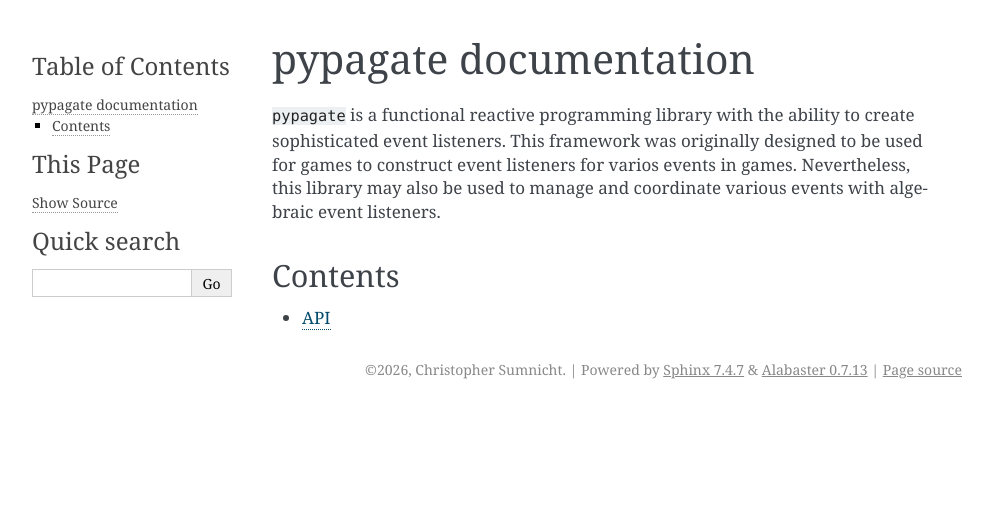
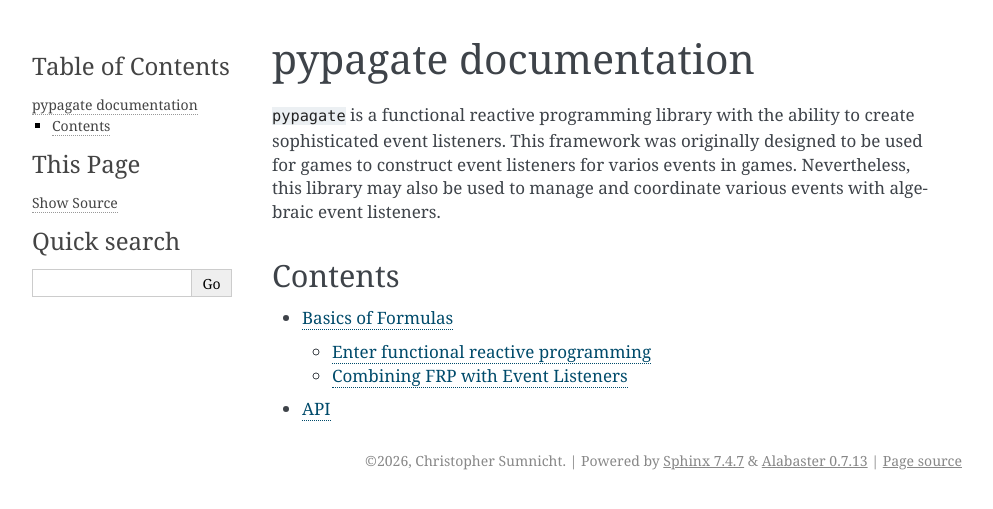
Before and after one commit to thyrgle/pypagate, a Sphinx documentation site: the page built from docs/source/index.rst, in a window 1280 px wide. Shown: the top 509 px of the page, without its empty margins (148-1141 px from the left). Built offline with Sphinx 7.4.7, drawn with Linux system fonts in a browser that asks for light colours; some of the changed lines change nothing that is shown.

Commit message:
Added basic examples to pypagate docs.

````diff
--- /dev/null
+++ b/docs/source/basics.rst
@@ -0,0 +1,64 @@
+Basics of Formulas
+==================
+
+Imagine you are working in a spreadsheet editor such as Excel. You write in a bunch of test scores and then use a formula to calculate the average of all the students. You mistakenly gave one student the wrong score. No worries, you update the score and the average is magically updated.
+
+Now, imagine you are working with Python to do the same thing. You input the student scores in a list and calculate the mean:
+
+.. code-block:: python
+
+   >>> from statistics import mean
+   >>> scores = [80, 85, 95, 100]
+   >>> mean(scores)
+   90
+
+You then realized you need to update the score of one student, so you change the corresponding entry in ``scores`` but unlike the Excel scenario, the mean is not magically updated. Sure, you could call mean again and recalculate the new scores, but would it not be cool if you just had a variable that always updated accordingly?
+
+-------------------------------------
+Enter functional reactive programming
+-------------------------------------
+
+The core idea in this library is that the cells in Excel which contain data we manually update, and there are cells in Excel which update based on data. The cells we manually update we refer to as Terms and the cells that automatically update are referred to as Formulas.
+
+Let us look at a small example:
+
+.. code-block:: python
+
+   >>> from pypagate import Term
+   >>> x = Term(5)
+   >>> y = x + 1
+   >>> print(x.unwrap()) # (Call unwrap to get the value x currently stores)
+   5
+   >>> print(y.unwrap())
+   6
+   >>> x += 1
+   >>> print(y.unwrap())
+   7
+
+``y`` magically changed even though we never touched it. This is the power of functional reactive programming (FRP).
+
+----------------------------------
+Combining FRP with Event Listeners
+----------------------------------
+
+An event listener is a construct that waits for an event to happen and then executes some code when the event does happen. pypagate gives an elegant way to make new event listeners and organize your code.
+
+Suppose we have a ``player`` object that has a health attribute. We can develop sophisticated event listeners to fire when the ``player``'s health drops to ``0```. Observe
+
+.. code-block:: python
+
+   >>> from pypagate import Term, fire_on
+   >>> class Player:
+   ...     def __init__(self, health):
+   ...         self.health = Term(health)
+   ...
+   >>> player = Player(3)
+   >>> @fire_on(player.health == 0)
+   >>> def game_over():
+   ...     print("Game over")
+   >>> player.health -= 1
+   >>> player.health -= 1
+   >>> player.health -= 1
+   Game over
+
+The ``fire_on`` decorator waits for a formula to evaluate to ``True`` and then fires the corresponding function. Now, we can construct sophisticated event listeners using simple formula!
--- a/docs/source/index.rst
+++ b/docs/source/index.rst
@@ -12,4 +12,5 @@
 
 .. toctree::
 
+   basics
    api
````
